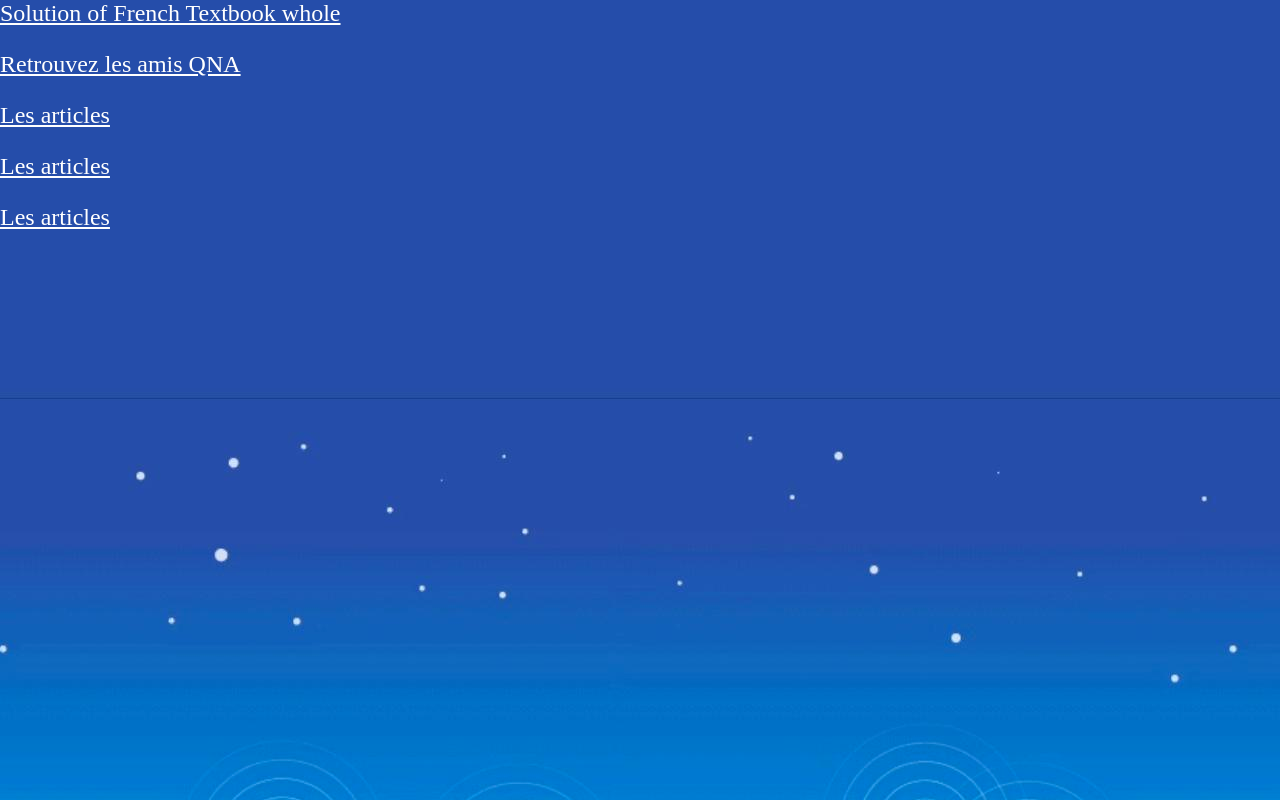
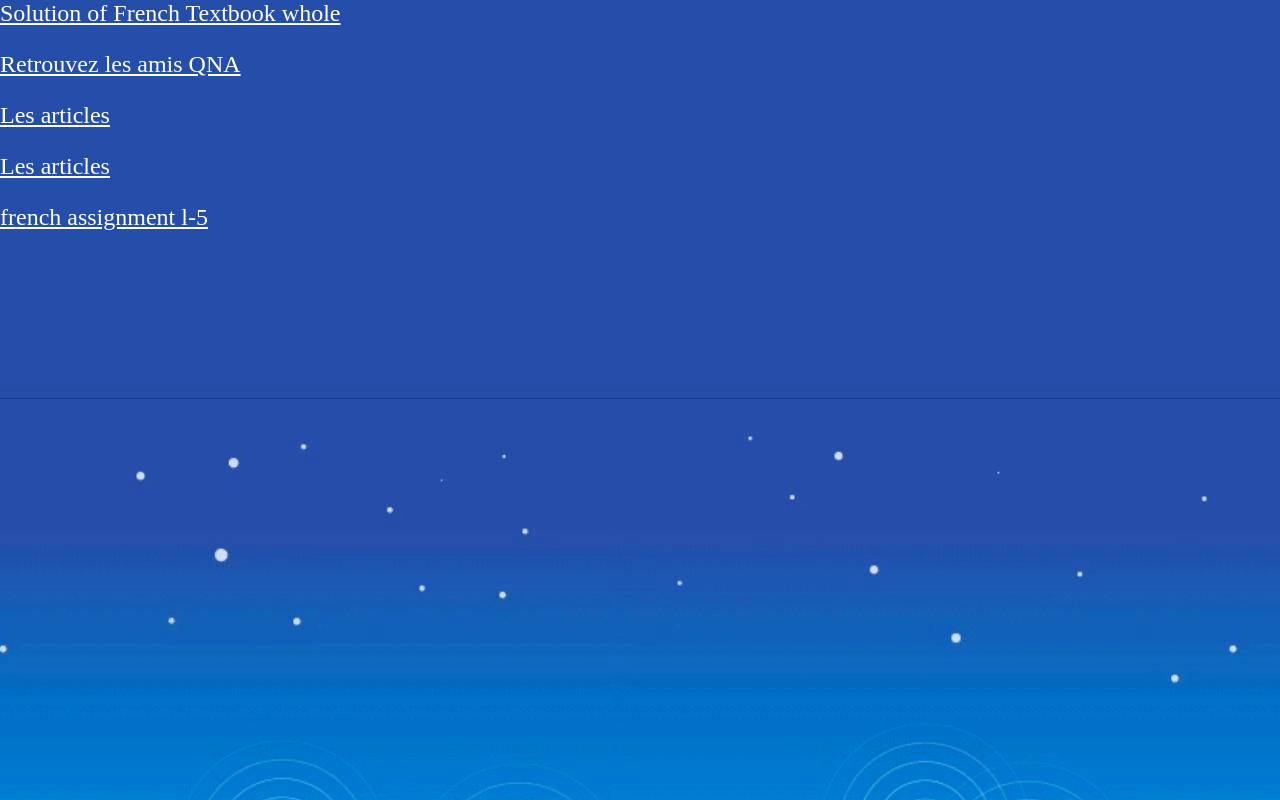
Before and after one commit to 10thwebs/-, a plain HTML site: page french.html in a window 1280 px wide. Drawn offline with Linux system fonts and the light colour scheme.

Commit message:
Update french.html

```diff
--- a/french.html
+++ b/french.html
@@ -17,7 +17,7 @@
   <a href = "french l-2 qna.docx">Les articles</a>
   </p>
      <p>
-  <a href = "french assignment l-5.docx">Les articles</a>
+  <a href = "french assignment l-5.docx">french assignment l-5</a>
   </p>
   </font>
 </body>
```
